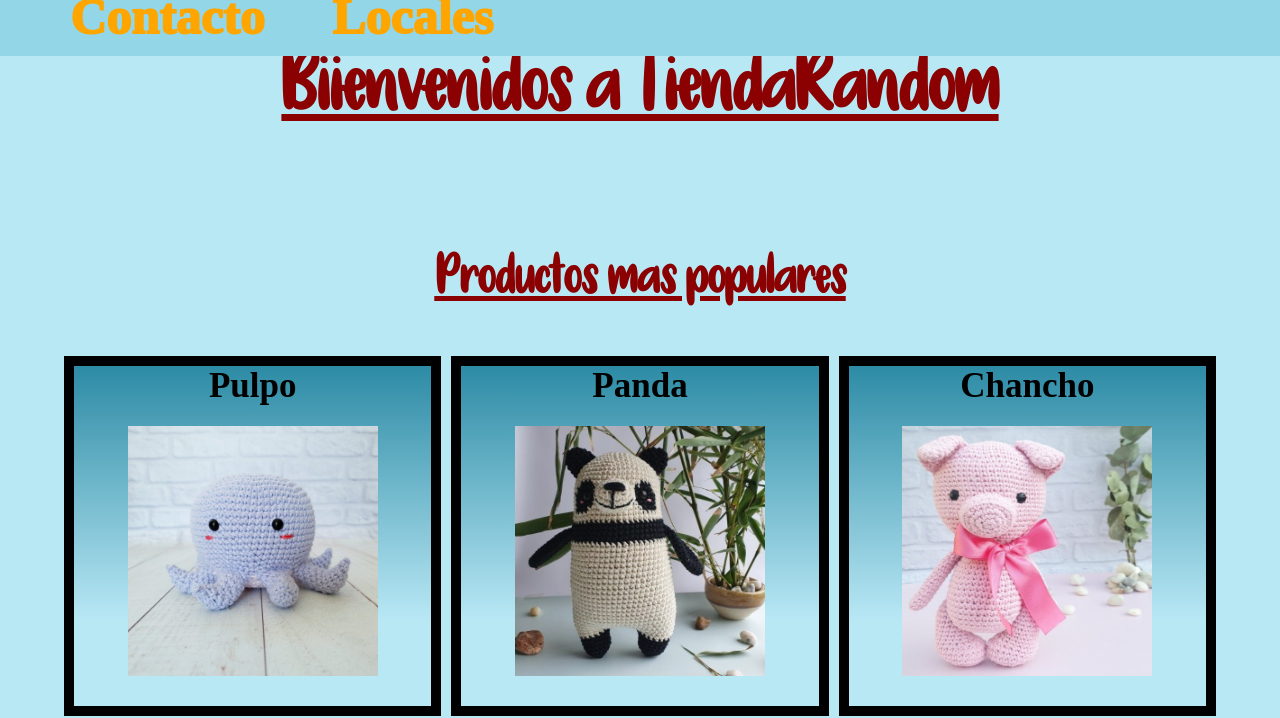
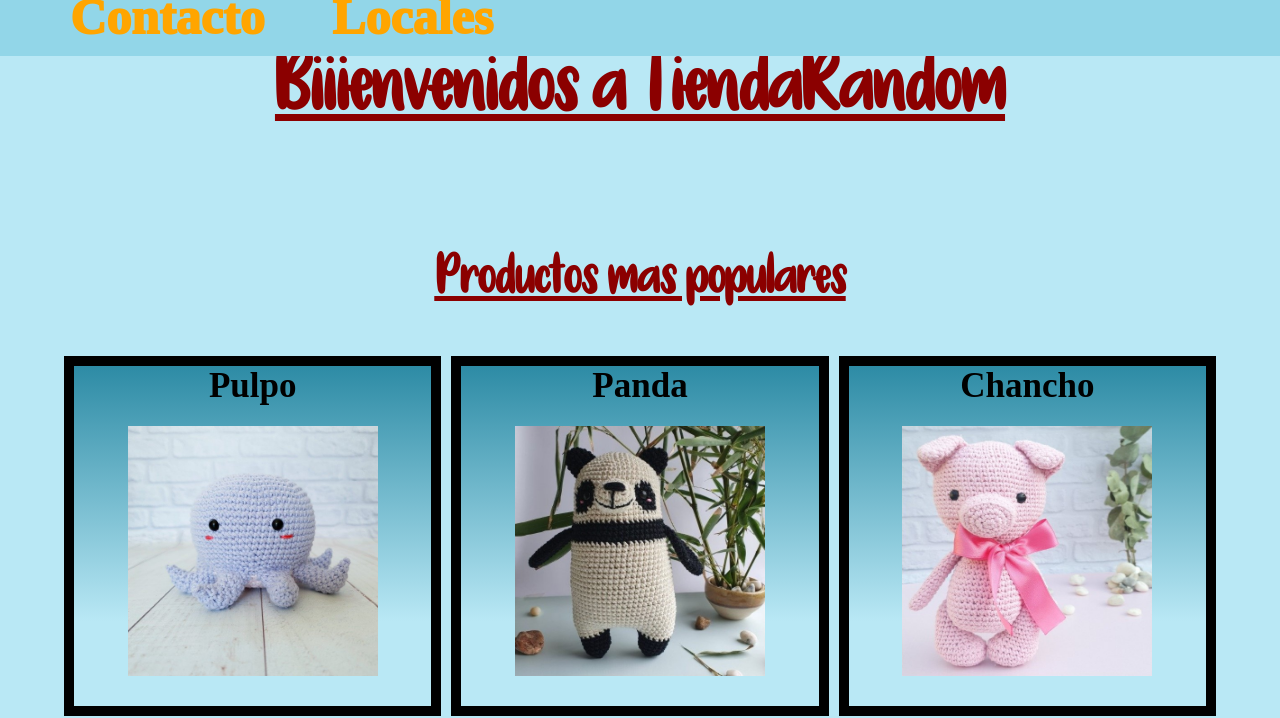
Before and after one commit to tomasacuna748/CoderDesarroWeb, a plain HTML site: page index.html in a window 1280 px wide. Shown: the part 114-832 px from the top of the page. Drawn offline with Linux system fonts and the light colour scheme.

Commit message:
triple i

```diff
--- a/index.html
+++ b/index.html
@@ -39,7 +39,7 @@
     <section>
         <div>
             <div class="titular">
-                <h2>Biienvenidos a TiendaRandom</h2>
+                <h2>Biiienvenidos a TiendaRandom</h2>
             </div>
             <br>
             <div>
```
